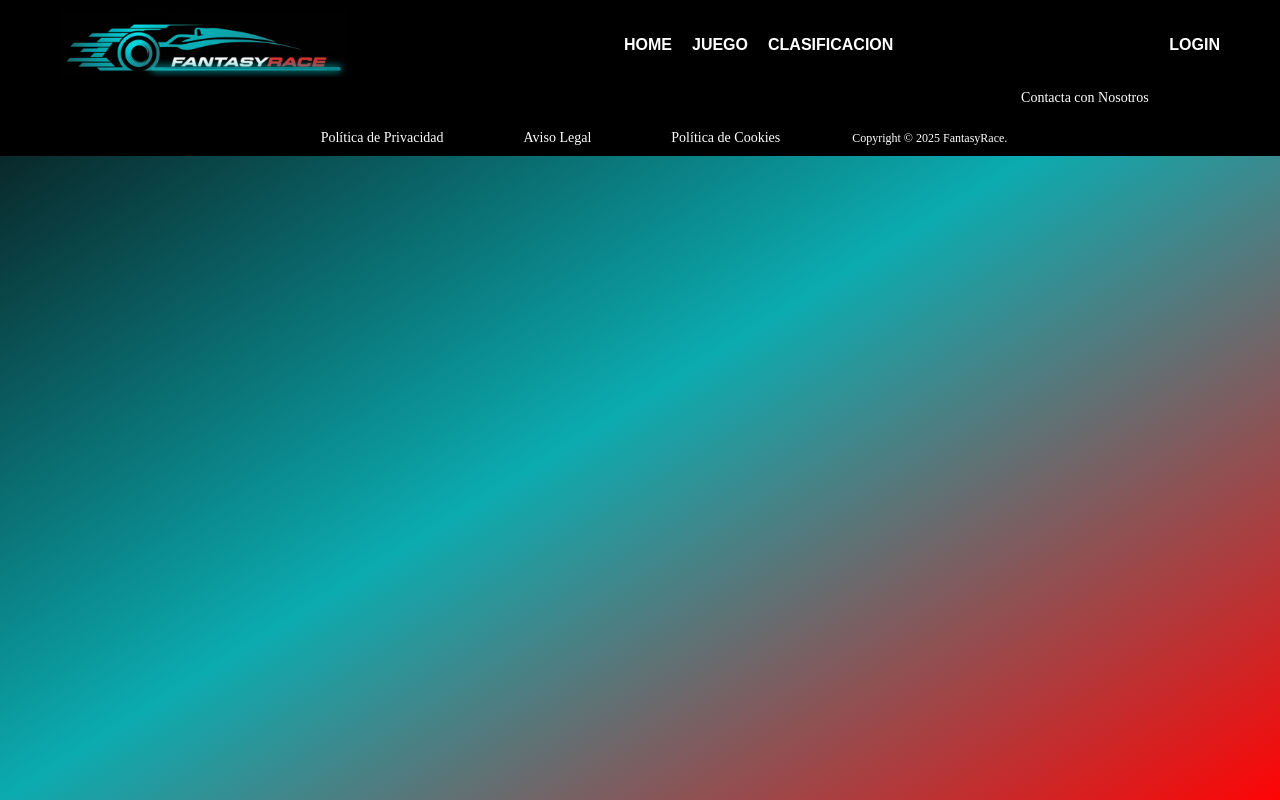
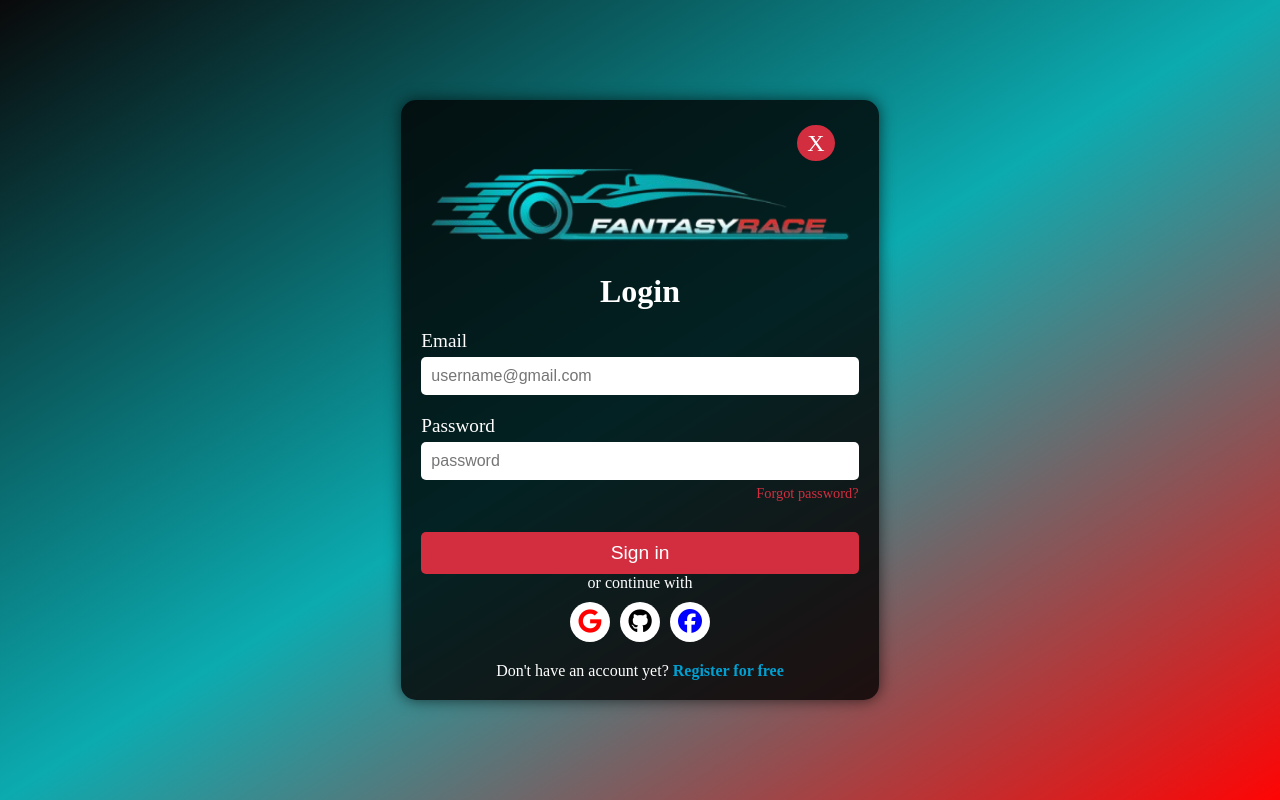
Before and after one commit to FantasyMasters/FantasyRace, a Vue app: page /login in a window 1280 px wide. Built offline with nearby package versions, Linux system fonts and the light colour scheme.

Commit message:
Agrego vista de login

```diff
--- a/src/App.vue
+++ b/src/App.vue
@@ -5,8 +5,9 @@
 
     <router-view>
     </router-view>
+    <FooterComponent />
   </div>
-  <FooterComponent />
+
 </template>
 
 <script setup>
@@ -20,6 +21,9 @@ import FooterComponent from './components/FooterComponent.vue';
   padding: 0%;
   box-sizing: border-box;
 }
+router-view{
+  flex: 1;
+}
 
 html, body{
   width: 100%;
--- a/src/components/LoginComponent.vue
+++ b/src/components/LoginComponent.vue
@@ -1,19 +1,67 @@
 <template>
-    <div class="background-gradient">
+    <div class="login">
 
-        <form @submit.prevent="login">
+        <div class="login__container">
+            <router-link to="/" class="close-button" @click="goHome">X</router-link>
+            <img src="@/assets/logo2.png" alt="FantasyRace" class="login__logo">
+            <h2 class="login__title">Login</h2>
 
-    </form>
-  </div>
+            <form @submit.prevent="handleLogin" class="login__form">
+                <div class="login__input-group">
+                    <label for="email" class="login__label">Email</label>
+                    <input type="email" id="email" v-model="email" placeholder="username@gmail.com" required class="login__input">
+                </div>
+
+                <div class="login__input-group">
+                    <label for="password" class="login__label">Password</label>
+                    <input type="password" id="password" v-model="password" placeholder="password" required class="login__input">
+                    <a href="#" class="login__forgot-password">Forgot password?</a>
+                </div>
+
+                <button type="submit" class="login__button">Sign in</button>
+            </form>
+
+            <p class="login__or">or continue with</p>
+
+            <div class="login__social">
+                <button class="login__social-btn login__social-btn--google">
+                    <i class="fab fa-google"></i>
+                </button>
+
+                <button class="login__social-btn login__social-btn--github">
+                    <i class="fab fa-github"></i>
+                </button>
+
+                <button class="login__social-btn login__social-btn--facebook">
+                    <i class="fab fa-facebook"></i>
+                </button>
+            </div>
+
+            <p class="login__register">
+                Don't have an account yet? <a href="#" class="login__register-link">Register for free</a>
+            </p>
+        </div>
+
+    </div>
 </template>
 
 <script setup>
+
+import { ref } from 'vue';
+
+const email = ref('');
+const password = ref('');
+
+const handleLogin = () => {
+    console.log('Email:', email.value);
+    console.log('Password:', password.value);
+}
 
 </script>
 
 <style scoped>
 
-.background-gradient {
+.login {
     background-image: linear-gradient(to bottom right, #09090A, #0BABB0, #FF0404);
     position: absolute;
     top: 0;
@@ -23,6 +71,131 @@
     display: flex;
     justify-content: center;
     align-items: center;
-    z-index: -1; /* Para que el contenido del formulario esté encima */
+    place-items: center;
+    z-index: 10001; /* Para que el contenido del formulario esté encima */
+}
+
+.login__container {
+    background-color: rgba(2, 0, 0, 0.8);
+    padding: 20px;
+    border-radius: 15px;
+    box-shadow: 0 0 15px rgba(2, 0, 0, 0.63);
+    text-align: center;
+}
+
+.close-button {
+    position: relative;
+    background-color: #D22E40;
+    top: 10px;
+    left: 11rem;
+    border: none;
+    padding: 5px 10px;
+    border-radius: 50%;
+    color: white;
+    font-size: 1.5rem;
+    cursor: pointer;
+    text-decoration: none;
+}
+
+/* ------------ Elementos del formulario */
+.login__logo {
+    width: 100%;
+    margin-bottom: 20px;
+}
+.login__title {
+    font-size: 2rem;
+    margin-bottom: 20px;
+    color: white;
+}
+.login__form {
+    display: flex;
+    flex-direction: column;
+    align-items: center;
+}
+.login__input-group {
+    display: flex;
+    flex-direction: column;
+    margin-bottom: 20px;
+    text-align: left;
+    width: 100%;
+}
+.login__label {
+    font-size: 1.2rem;
+    margin-bottom: 5px;
+    color: white;
+}
+.login__input {
+    width: 100%;
+    padding: 10px;
+    border: none;
+    outline: none;
+    border-radius: 5px;
+    font-size: 1rem;
+}
+.login__forgot-password {
+    color: #D22E40;
+    font-size: 0.9rem;
+    text-decoration: none;
+    margin-top: 5px;
+    align-self: flex-end;
+}
+.login__button {
+    width: 100%;
+    background-color: #D22E40;
+    color: white;
+    border: none;
+    padding: 10px;
+    cursor: pointer;
+    transition: 0.3s;
+    border-radius: 5px;
+    font-size: 1.2rem;
+    margin-top: 10px;
+}
+.login__or {
+    color: white;
+    margin-top: 15px 0;
+}
+
+/* ------------ Buttons social media */
+.login__social {
+    display: flex;
+    justify-content: center;
+    gap: 10px;
+    margin-top: 10px;
+}
+.login__social-btn {
+    width: 40px;
+    height: 40px;
+    border: none;
+    background-color: white;
+    color: black;
+    cursor: pointer;
+    transition: 0.3s;
+    border-radius: 2rem;
+    font-size: 1.5rem;
+}
+/* ------------ Buttons social media modifiers */
+.login__social-btn--google {
+    color: red;
+}
+.login__social-btn--github {
+    color: black;
+}
+.login__social-btn--facebook {
+    color: blue;
+}
+.login__social-btn:hover {
+    background-color: #D22E40;
+    color: white;
+}
+/* ------------ Register */
+.login__register {
+    color: white;
+    margin-top: 20px;
+}
+.login__register-link {
+    color: #00A0D2;
+    text-decoration: none;
+    font-weight: bold;
 }
 </style>
```
Also changed, not shown: src/assets/logo2.png (added).
